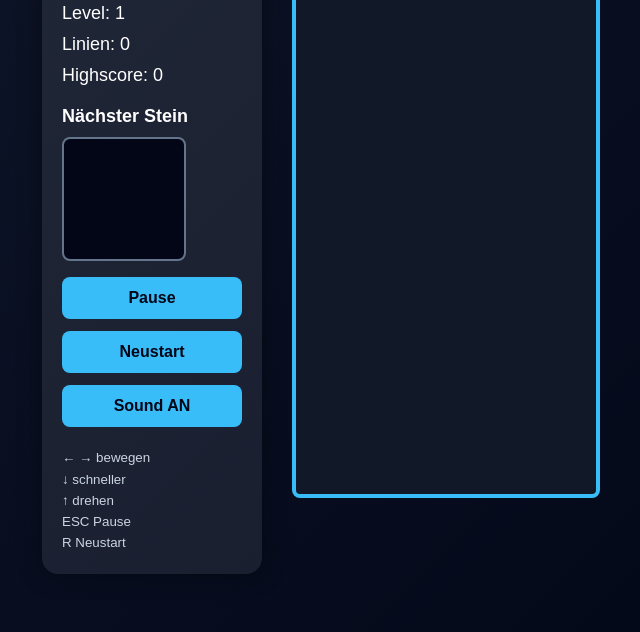
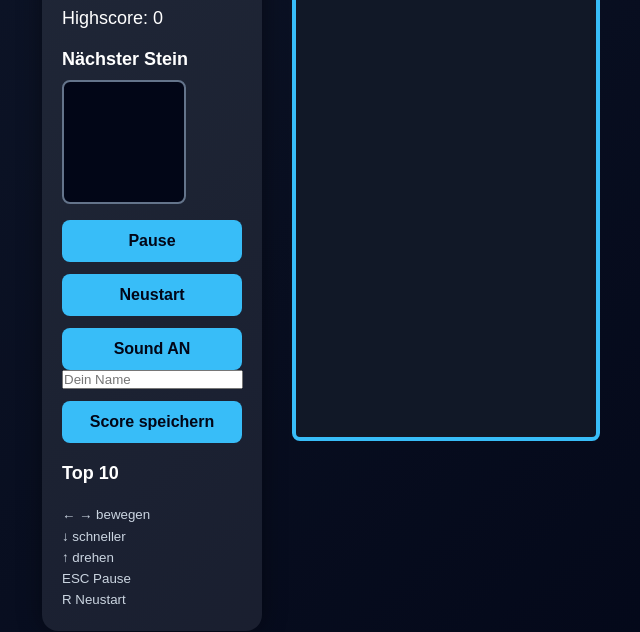
Before and after one commit to Thcjk/tetris-game., a plain HTML site: page index.html in a window 1280 px wide. Shown: the part 168-800 px from the top of the page, without its empty margins (319-959 px from the left). Drawn offline with nearby package versions, Linux system fonts and the light colour scheme.

Commit message:
Update index.html

```diff
--- a/index.html
+++ b/index.html
@@ -25,6 +25,12 @@
 
       <button id="soundBtn">Sound AN</button>
 
+      <input id="playerName" placeholder="Dein Name" maxlength="15">
+      <button id="saveScoreBtn">Score speichern</button>
+
+      <h2>Top 10</h2>
+      <ol id="leaderboard"></ol>
+
       <small>
         ← → bewegen<br>
         ↓ schneller<br>
```
